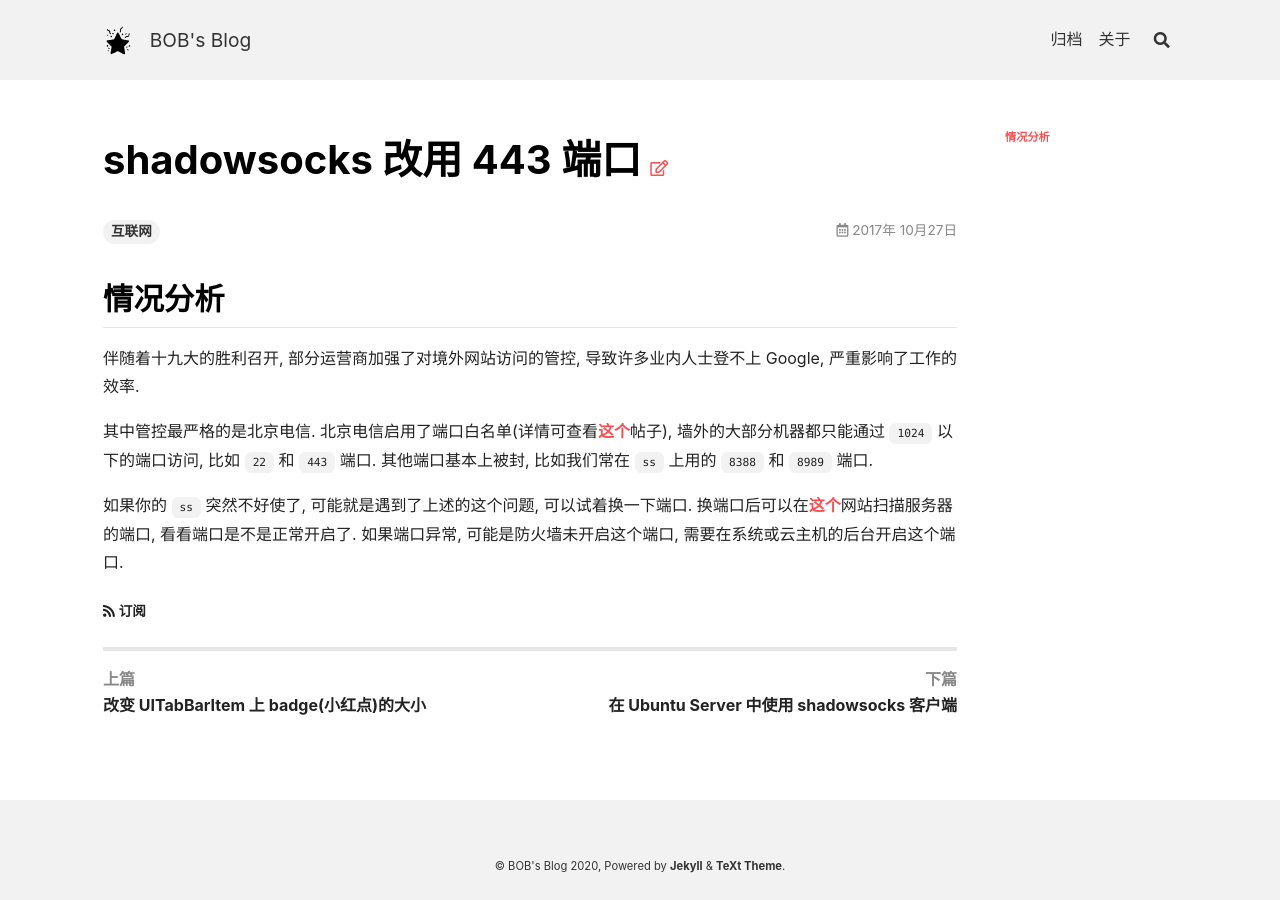
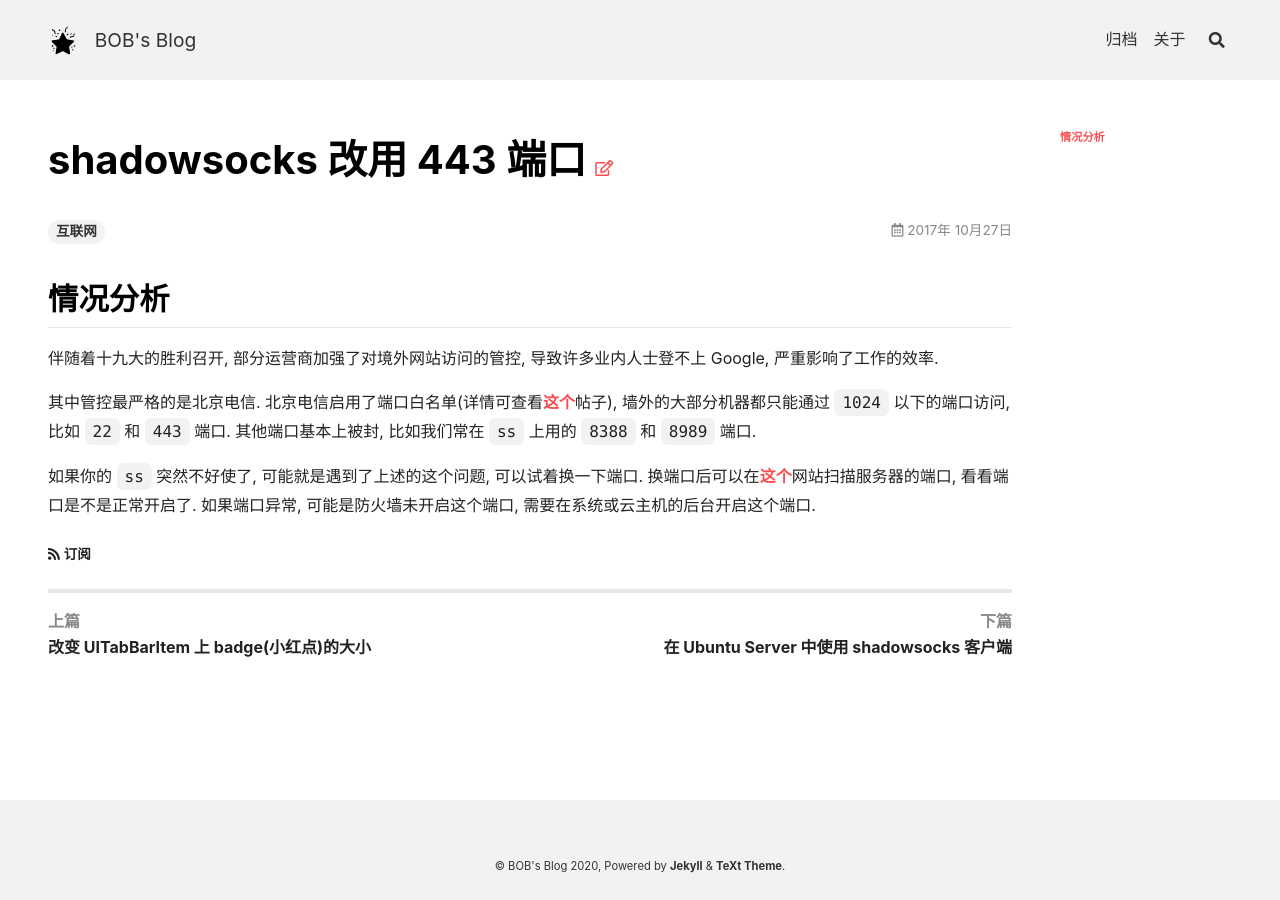
Before and after one commit to Huang-Libo/Huang-Libo.github.io, a Jekyll site: the page built from _posts/2017-10-27-fuck-GFW.markdown, in a window 1280 px wide. Built offline with Jekyll 4.4.1, drawn with Linux system fonts in a browser that asks for light colours; nearby versions of some CDN libraries.

Commit message:
增大 code 板块的字体；增大页面的最大宽度。

```diff
--- a/_sass/common/_reset.scss
+++ b/_sass/common/_reset.scss
@@ -137,7 +137,8 @@ pre, code {
 }
 
 code {
-  font-size: map-get($base, font-size-xs);
+  // font-size: map-get($base, font-size-xs);
+  font-size: map-get($base, font-size);
   line-height: map-get($base, line-height-sm);
 }
 
--- a/_sass/common/_variables.scss
+++ b/_sass/common/_variables.scss
@@ -81,7 +81,8 @@ $z-indexes: (
 $layout: (
   header-height:          5rem,
   header-height-sm:       3rem,
-  content-max-width:      950px,
+  // content-max-width:      950px,
+  content-max-width:      1200px,
   sidebar-width:          250px,
   sidebar-header-height:  3rem,
   aside-width:            220px
```
